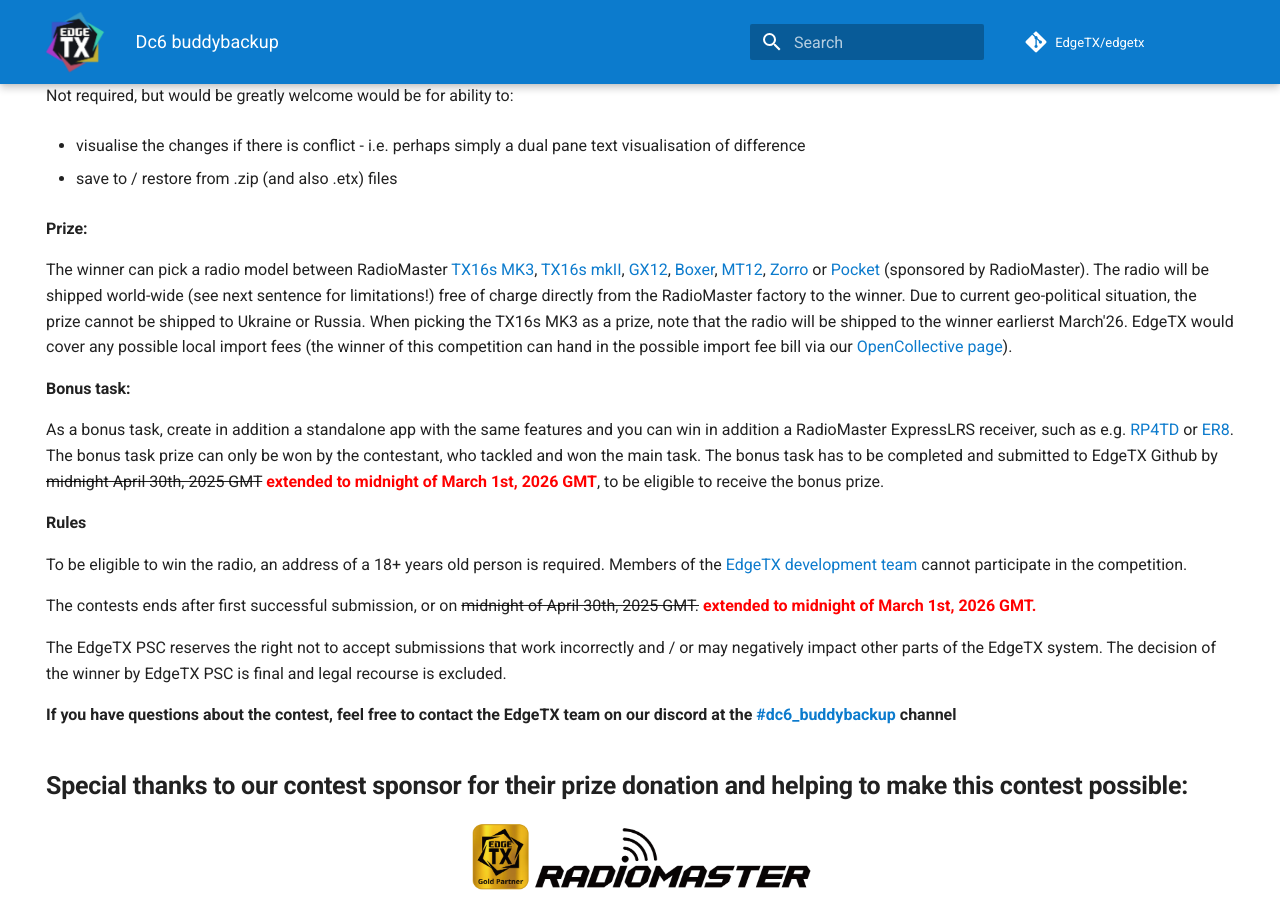
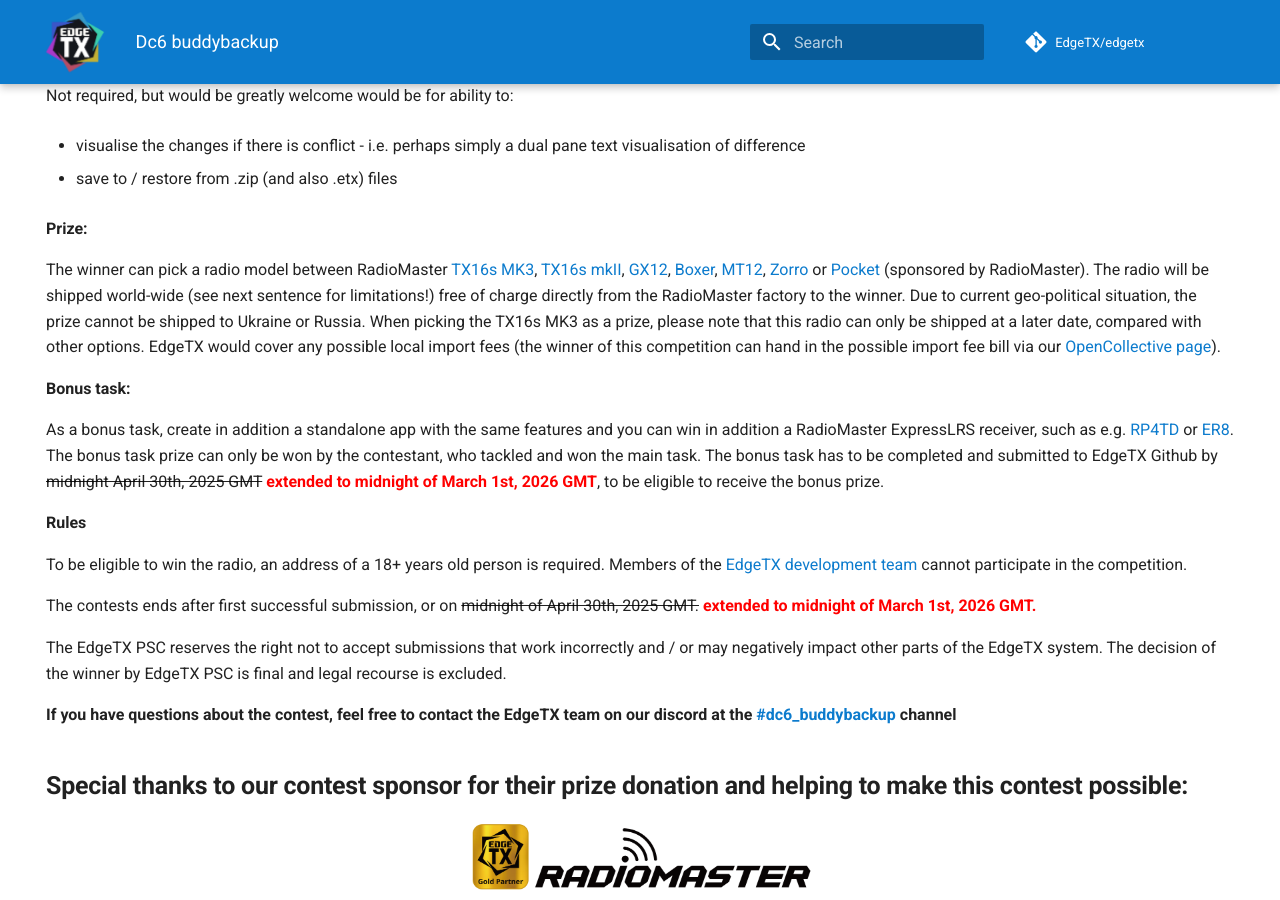
Before and after one commit to EdgeTX/edgetx.github.io, an MkDocs documentation site: the page built from docs/dc6_buddybackup.md, in a window 1280 px wide and 900 px high, scrolled down 1286 px. Built offline with MkDocs 1.6.1 and Material for MkDocs 9.7.7, drawn with Linux system fonts in a browser that asks for light colours; comment, search, counter and statistics services are not loaded.

Commit message:
MK3 later date

```diff
--- a/docs/dc6_buddybackup.md
+++ b/docs/dc6_buddybackup.md
@@ -30,7 +30,7 @@
 
 **Prize:**
 
-The winner can pick a radio model between RadioMaster [TX16s MK3](https://radiomasterrc.com/products/tx16s-mk3-radio-controller), [TX16s mkII](https://www.radiomasterrc.com/products/tx16s-mark-ii-radio-controller), [GX12](https://www.radiomasterrc.com/products/gx12-dual-band-gemini-x-radio-controller), [Boxer](https://www.radiomasterrc.com/products/boxer-radio-controller-m2), [MT12](https://www.radiomasterrc.com/products/mt12-surface-radio-controller), [Zorro](https://www.radiomasterrc.com/products/zorro-radio-controller) or [Pocket](https://www.radiomasterrc.com/products/pocket-radio-controller-m2) (sponsored by RadioMaster). The radio will be shipped world-wide (see next sentence for limitations!) free of charge directly from the RadioMaster factory to the winner. Due to current geo-political situation, the prize cannot be shipped to Ukraine or Russia. When picking the TX16s MK3 as a prize, note that the radio will be shipped to the winner earlierst March'26. EdgeTX would cover any possible local import fees (the winner of this competition can hand in the possible import fee bill via our [OpenCollective page](https://opencollective.com/edgetx/expenses/new)).
+The winner can pick a radio model between RadioMaster [TX16s MK3](https://radiomasterrc.com/products/tx16s-mk3-radio-controller), [TX16s mkII](https://www.radiomasterrc.com/products/tx16s-mark-ii-radio-controller), [GX12](https://www.radiomasterrc.com/products/gx12-dual-band-gemini-x-radio-controller), [Boxer](https://www.radiomasterrc.com/products/boxer-radio-controller-m2), [MT12](https://www.radiomasterrc.com/products/mt12-surface-radio-controller), [Zorro](https://www.radiomasterrc.com/products/zorro-radio-controller) or [Pocket](https://www.radiomasterrc.com/products/pocket-radio-controller-m2) (sponsored by RadioMaster). The radio will be shipped world-wide (see next sentence for limitations!) free of charge directly from the RadioMaster factory to the winner. Due to current geo-political situation, the prize cannot be shipped to Ukraine or Russia. When picking the TX16s MK3 as a prize, please note that this radio can only be shipped at a later date, compared with other options. EdgeTX would cover any possible local import fees (the winner of this competition can hand in the possible import fee bill via our [OpenCollective page](https://opencollective.com/edgetx/expenses/new)).
 
 
 **Bonus task:**
```
